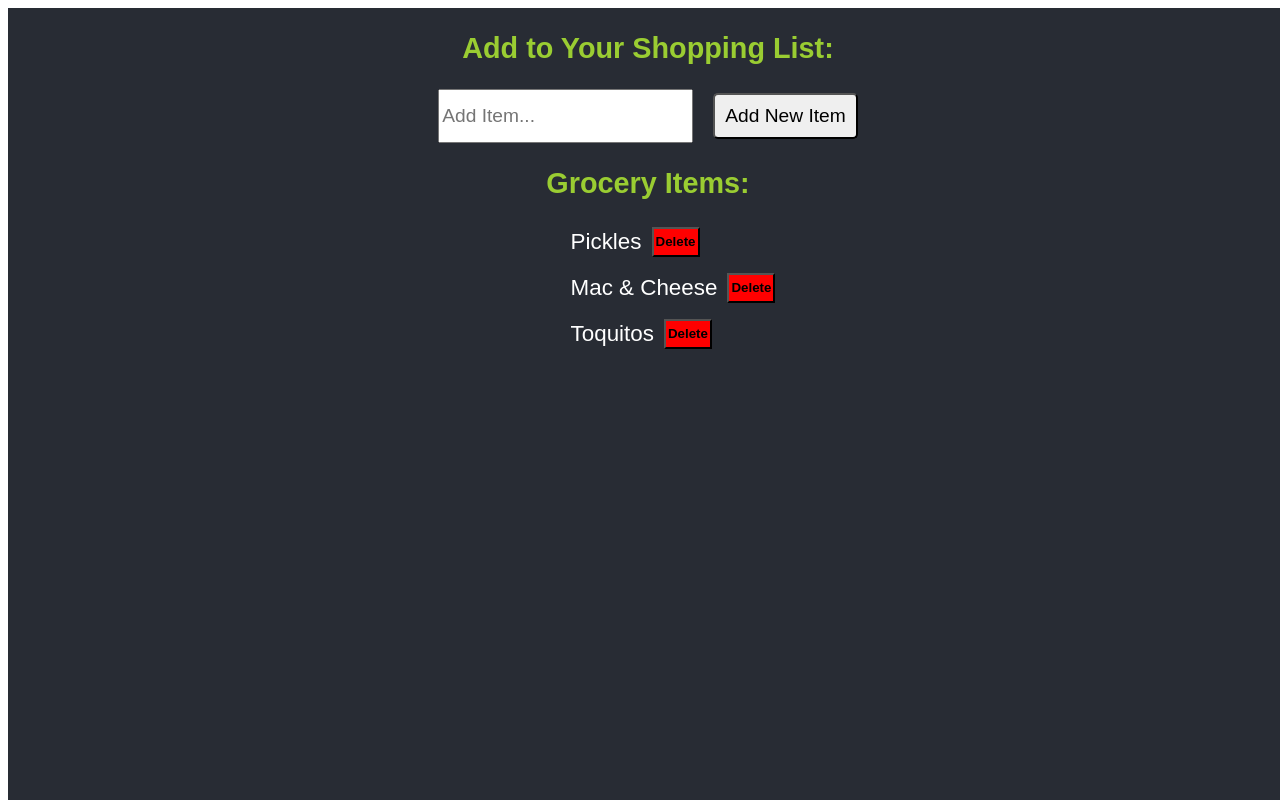
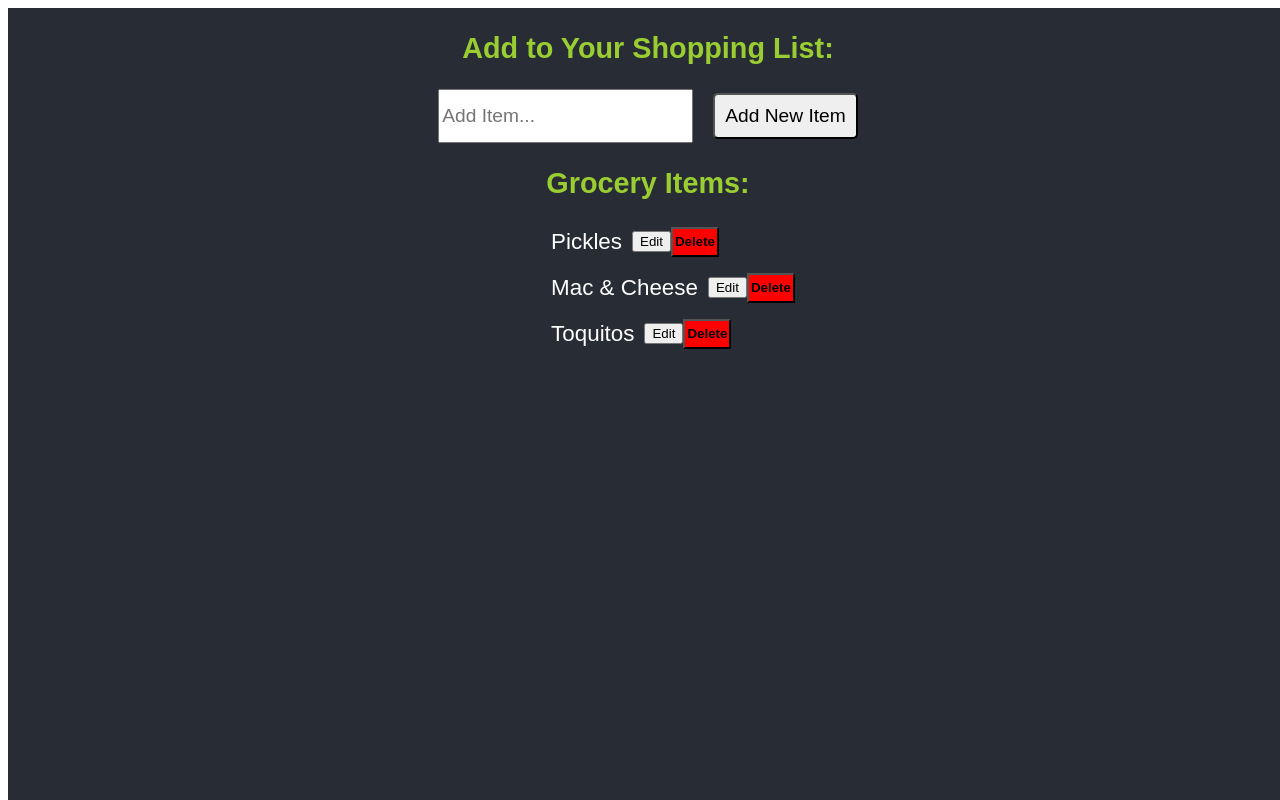
Before and after one commit to tannermeck/shopping-list, a React app: page / in a window 1280 px wide. Shown: the top 800 px of the page. Built offline with nearby package versions, Linux system fonts and the light colour scheme.

Commit message:
edit button now working

```diff
--- a/src/components/Items/Items.jsx
+++ b/src/components/Items/Items.jsx
@@ -1,6 +1,20 @@
+import { useState } from 'react';
 import style from './items.css';
 
-function Items({ list, deleteItem }){
+function Items({ list, deleteItem, editItem }){
+
+    const [edit, setEdit] = useState(false);
+    const [editId, setEditId] = useState('');
+    // const [editName, setEditName] = useState('');
+
+    const handleEdit = (id) => {
+        setEditId(id)
+        setEdit(true);
+    }
+    // const handleNewFoodName = () => {
+    //     editItem(editName)
+    //     setEdit(false)
+    // }
 
     const handleDelete = (id) => {
         deleteItem(id)
@@ -9,10 +23,35 @@ function Items({ list, deleteItem }){
         <div className={style.itemContainer}>
             <h1 className={style.groceryHeader}>Grocery Items:</h1>
             <ul>
-            {list.map(food => (
+            {!edit && list.map(food => (
                 <div key={food.id} className={style.editList}>
                     <li className={style.listItem}>{food.name}</li>
+                    <button className={style.editButton} onClick={() => handleEdit(food.id)}>Edit</button>
                     <button className={style.deleteButton} onClick={() => handleDelete(food.id)}>Delete</button>
+                </div>
+            ))}
+            {edit && list.map(food => (
+                <div key={food.id} className={style.editList}>
+                    {(editId === food.id) &&
+                        <>
+                            <input className={style.editInput}
+                                type='text'
+                                value={food.name}
+                                onChange={(e) => {editItem({ ...food, name: e.target.value })}}
+                            />
+                            <button onClick={() => setEdit(false)}>Save</button>
+                            <button className={style.deleteButton} onClick={() => handleDelete(food.id)}>Delete</button>
+                        </>
+                    }
+                    {(editId !== food.id) &&
+                    <div>
+                        <ul>
+                            <li className={style.listItem}>{food.name}</li>
+                            <button className={style.editButton} onClick={() => handleEdit(food.id)}>Edit</button>
+                            <button className={style.deleteButton} onClick={() => handleDelete(food.id)}>Delete</button>
+                        </ul>
+                    </div>
+                    }
                 </div>
             ))}
             </ul>
--- a/src/components/Items/items.css
+++ b/src/components/Items/items.css
@@ -28,3 +28,6 @@
 .deleteButton:hover {
     cursor: pointer;
 }
+.editInput {
+    color: black;
+}
--- a/src/components/ShoppingList/ShoppingList.jsx
+++ b/src/components/ShoppingList/ShoppingList.jsx
@@ -23,6 +23,14 @@ function itemsReducer(items, action){
         case 'add' : {
             return [...items, {id: action.id, name: action.name, done: false}]
         }
+        case 'edit' : {
+           return items.map(item => {
+               if (item.id === action.name.id){
+                   return action.name
+               }
+               return item
+           })
+        }
         case 'delete' : {
             return items.filter(item => item.id !== action.id)
         }
@@ -43,7 +51,12 @@ function ShoppingList(){
             name
         })
     }
-
+    const editItem = (name) => {
+        dispatch({
+            type: 'edit',
+            name
+        })
+    }
     const deleteItem = (id) => {
         dispatch({
             type: 'delete',
@@ -57,7 +70,7 @@ function ShoppingList(){
                 <AddItem addNewItem={addNewItem} />
             </div>
             <div>
-                <Items list={items} deleteItem={deleteItem} />
+                <Items list={items} deleteItem={deleteItem} editItem={editItem}/>
             </div>
         </section>
     )
```
